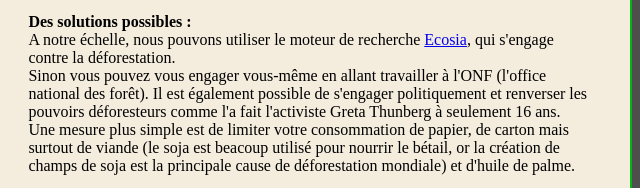
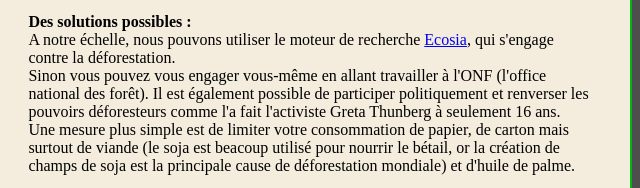
Before and after one commit to GitTemporaryAccount/LaTerracho.desktop, a plain HTML site: page index.html in a window 1280 px wide. Shown: the part 423-611 px from the top of the page, 640-1280 px from the left. Drawn offline with Linux system fonts and the light colour scheme.

Commit message:
Update index.html

```diff
--- a/index.html
+++ b/index.html
@@ -47,7 +47,7 @@
                     <p>
                         <strong>Des solutions possibles :</strong><br>
                         A notre échelle, nous pouvons utiliser le moteur de recherche <a href="https://www.ecosia.org/?c=fr" target="_blank">Ecosia</a>, qui s'engage contre la déforestation.<br>
-                        Sinon vous pouvez vous engager vous-même en allant travailler à l'ONF (l'office national des forêt). Il est également possible de s'engager politiquement et renverser les pouvoirs déforesteurs comme l'a fait l'activiste Greta Thunberg à seulement 16 ans.<br>
+                        Sinon vous pouvez vous engager vous-même en allant travailler à l'ONF (l'office national des forêt). Il est également possible de participer politiquement et renverser les pouvoirs déforesteurs comme l'a fait l'activiste Greta Thunberg à seulement 16 ans.<br>
                         Une mesure plus simple est de limiter votre consommation de papier, de carton mais surtout de viande (le soja est beacoup utilisé pour nourrir le bétail, or la création de champs de soja est la principale cause de déforestation mondiale) et d'huile de palme.
                     </p>
                     <div width="65%" style="margin: 0 16.4%;"><img src="items/deforestation/greta.jpg" width="50%" style="position: relative;"><img src="items/deforestation/onf.jpg" width="50%" style="position:absolute;"></div>
```
